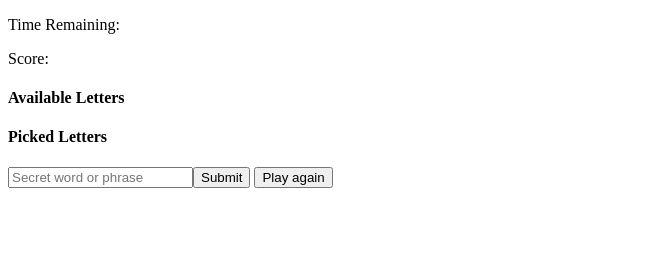
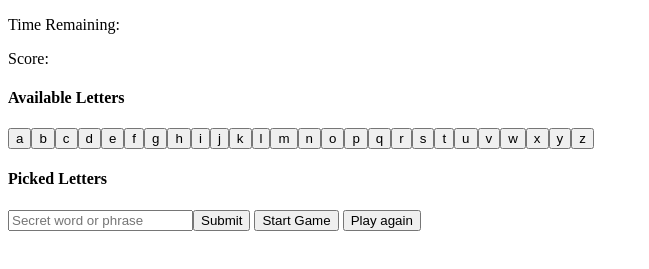
Before and after one commit to Noah-Jarzab/spaceman-game, a plain HTML site: page index.html in a window 1280 px wide. Shown: the part 105-374 px from the top of the page, without its empty margins (0-649 px from the left). Drawn offline with Linux system fonts and the light colour scheme.

Commit message:
made buttons for each letter to choose from

```diff
--- a/index.html
+++ b/index.html
@@ -30,6 +30,7 @@
         </main>
         <footer>
             <input id="phrase" placeholder="Secret word or phrase"><button class="submit">Submit</button>
+            <button class="start">Start Game</button>
             <button class="reset">Play again</button>
         </footer>
     <script src="script.js"></script>
--- a/script.js
+++ b/script.js
@@ -50,11 +50,20 @@ inputBox.addEventListener('click', function() {
     }
 })
 
-startButton.addEventListener('click', startGame() {
+for(i = 0; i<= alphabet.length - 1; i++) {
+    let availLetters = document.querySelector('#availLetters');
+    let letterButton = document.createElement('button');
+    letterButton.innerText = alphabet[i];
+    availLetters.appendChild(letterButton);
+}
+// startButton.addEventListener('click', function() {
+//     }
+//     letterButton.addEventListener('click', function() {
 
-})
+//     })
+// })
 
-document.addEventListener('click', resetButton);
-function reset() {
+// document.addEventListener('click', resetButton);
+// function reset() {
 
-}
+// }
```
